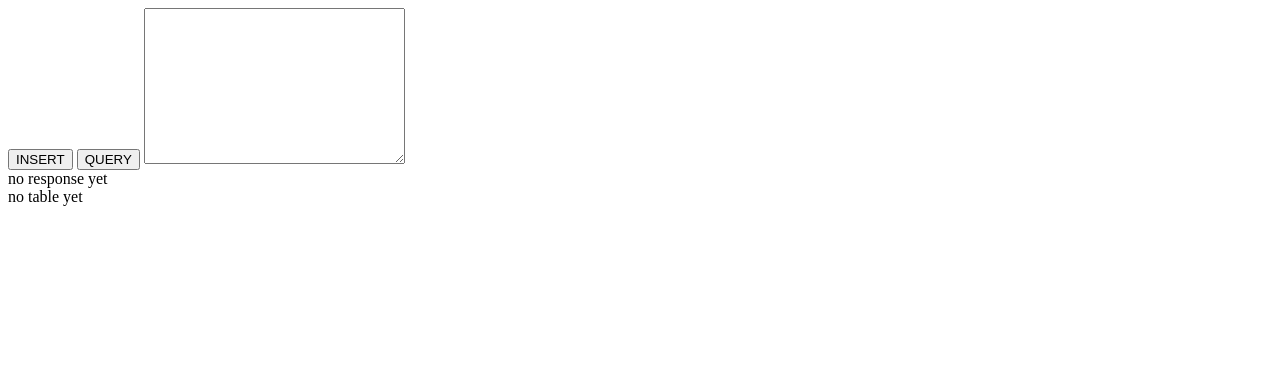
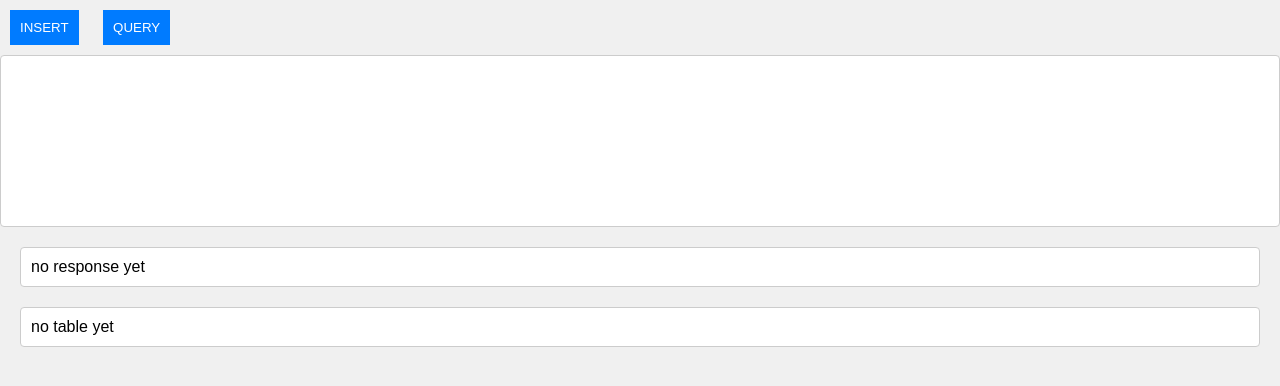
Before and after one commit to Rai-Sahil/db-frontend, a plain HTML site: page index.html in a window 1280 px wide. Drawn offline with Linux system fonts and the light colour scheme.

Commit message:
String fix

```diff
--- /dev/null
+++ b/index.css
@@ -0,0 +1,38 @@
+/* Co-Pilot Code */
+body {
+    font-family: Arial, sans-serif;
+    margin: 0;
+    padding: 0;
+    background-color: #f0f0f0;
+}
+
+button {
+    margin: 10px;
+    padding: 10px;
+    background-color: #007bff;
+    color: #fff;
+    border: none;
+    cursor: pointer;
+}
+
+button:hover {
+    background-color: #0056b3;
+}
+
+textarea {
+    width: 100%;
+    padding: 10px;
+    border: 1px solid #ccc;
+    border-radius: 4px;
+    resize: none;
+}
+
+#demo, #table {
+    margin: 20px;
+    padding: 10px;
+    border: 1px solid #ccc;
+    border-radius: 4px;
+    background-color: #fff;
+}
+
+/* Add more styles as needed */
--- a/index.html
+++ b/index.html
@@ -3,6 +3,8 @@
     <meta charset="UTF-8">
     <meta name="viewport" content="width=device-width, initial-scale=1.0">
     <title>Document</title>
+    <!-- Add a stylesheet link here -->
+    <link rel="stylesheet" href="./index.css">
 </head>
 <body>
 
```
